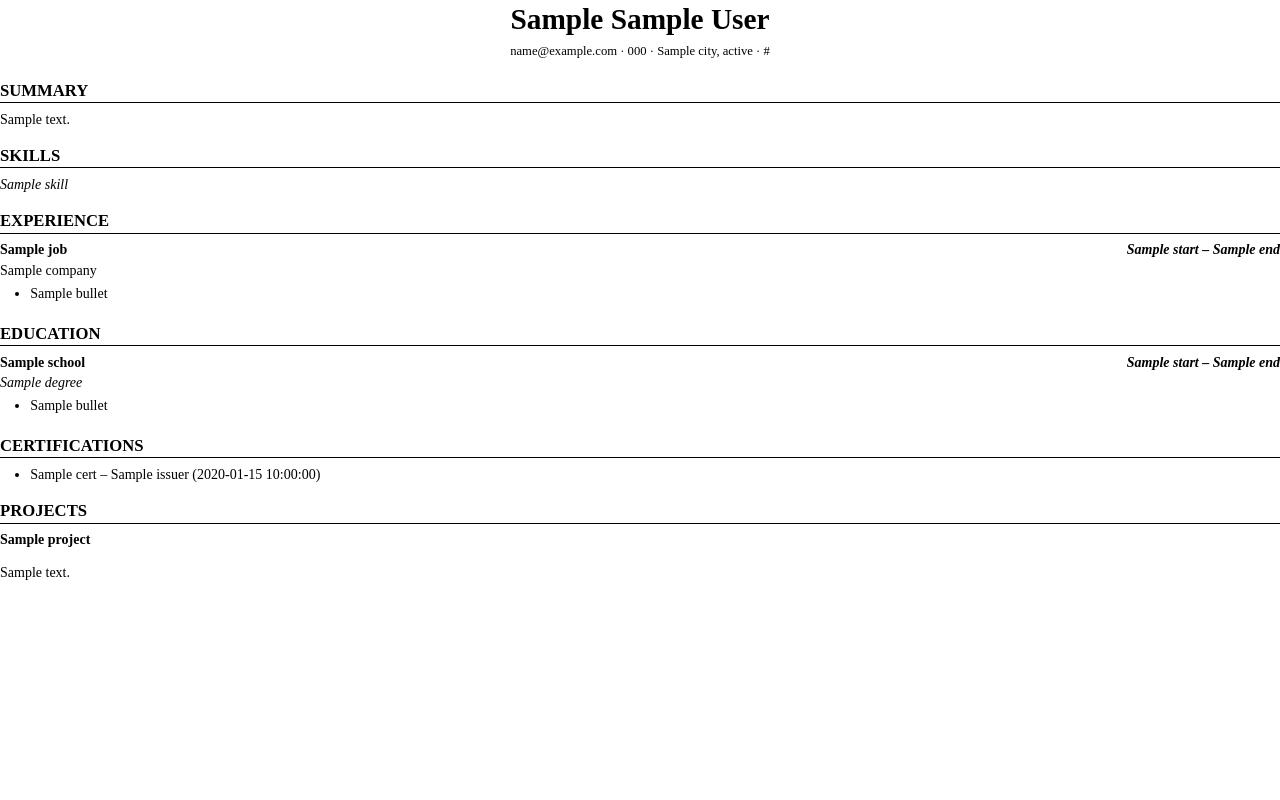
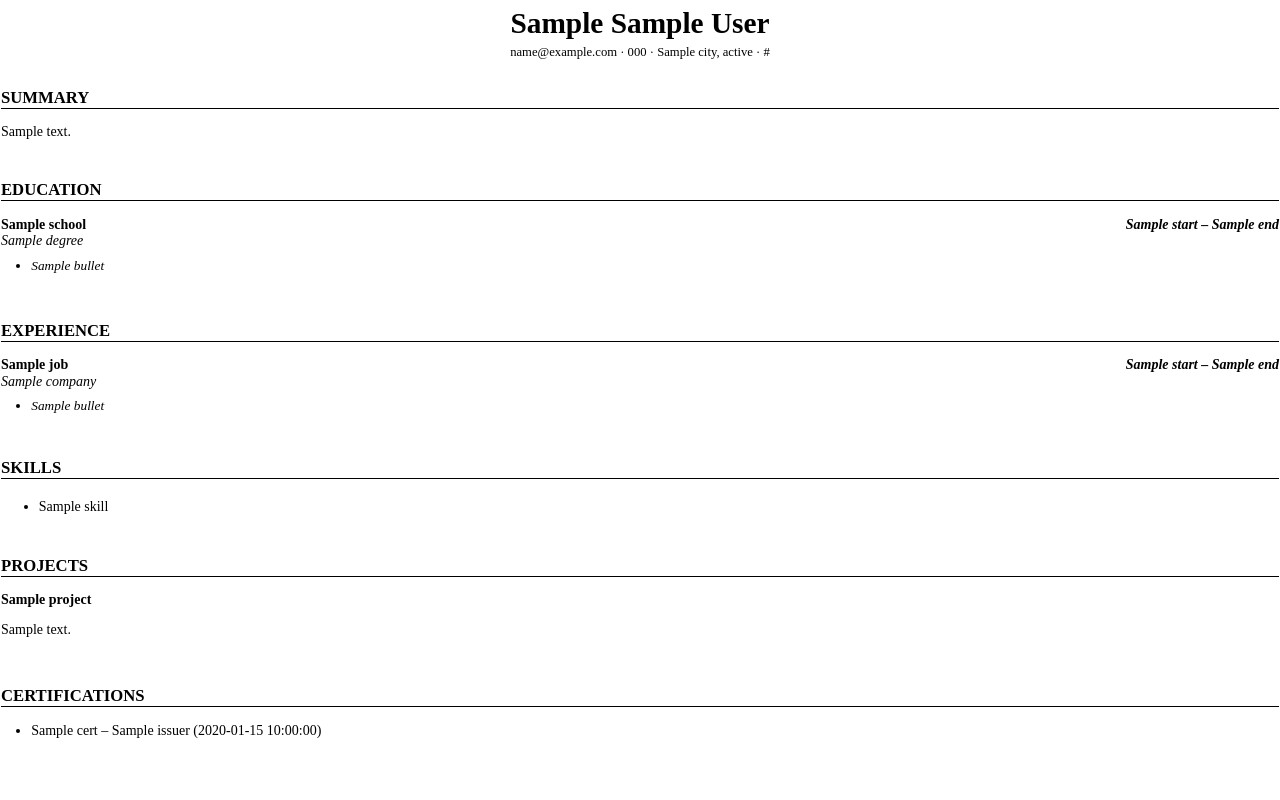
Before and after one commit to moisesxtian/Vitae, a Python web app: template backend/templates/harvard_resume.html in a window 1280 px wide. Run offline with Jinja, Linux system fonts and the light colour scheme; the template is opened without the code that fills it: most values are stand-ins (such as "Sample title", 1, 10 or a date in 2020).

Commit message:
Fixed Dynamic Spacing Based on Contents | Fixed Resume Format| Added a logic that counts the items

```diff
--- a/backend/templates/harvard_resume.html
+++ b/backend/templates/harvard_resume.html
@@ -6,137 +6,135 @@
   <style>
     @page {
       size: A4;
-    margin: 1.5cm; /* Slightly reduced margin */
+      margin: 1.5cm;
     }
 
     html, body {
       margin: 0;
       padding: 0;
       font-family: "Times New Roman", serif;
-    font-size: 10.5pt; /* Slightly smaller base font size */
-    line-height: 1.35; /* Slightly tighter line height */
+      font-size: 10.5pt;
+      line-height: 1.2;
       color: #000;
-    overflow-wrap: break-word;
-    word-break: break-word;
-    max-width: 100%;
-    overflow-x: hidden;
-    height: 100%;
-    box-sizing: border-box;
-  }
-
-  body {
-    display: flex;
-    flex-direction: column;
       height: 100%;
     }
 
-  header {
+    table.layout {
+      width: 100%;
+      height: 100%;
+      border-collapse: collapse;
+      table-layout: fixed;
+    }
+    .mb-2{
+      margin-bottom: 0.25cm;
+    }
+
+    /* Dynamic spacing based on density */
+    table.super_sparse .section { padding-bottom: 3cm; }
+    table.sparse .section { padding-bottom: 1.5cm; }
+    table.medium .section { padding-bottom: 1cm; }
+    table.dense .section { padding-bottom: 0.5cm; }
+    table.dense .section { padding-bottom: 0.0cm; }
+
+    header, footer {
       text-align: center;
-    margin-bottom: 0.15cm; /* Reduced margin for tighter space below personal info */
     }
 
     header h1 {
-    font-size: 22pt; /* Slightly smaller header font size */
+      font-size: 22pt;
       margin: 0;
       font-weight: bold;
     }
 
     header p {
-    font-size: 9.5pt; /* Slightly smaller contact info font size */
-    margin: 0.1cm 0 0; /* Reduced margin */
-  }
-
-  section {
-    margin-bottom: 0.4cm; /* Reduced section margin */
-    page-break-inside: avoid;
+      font-size: 9.5pt;
+      margin: 0.1cm 0 0;
     }
 
     section h2 {
-    font-size: 12.5pt; /* Slightly smaller section heading font size */
+      font-size: 12.5pt;
       font-weight: bold;
       border-bottom: 1px solid #000;
-    margin-bottom: 0.2cm;
       text-transform: uppercase;
+      margin-bottom: 0.4cm;
     }
+    .item-bullets{
+      font-size: 10pt;
+      font-style: italic;
 
-  .summary p {
-    margin: 0;
-    white-space: normal;
+    }
+    .summary p, ul li, .projects p {
+      margin: 0.15cm 0;
+    }
+    .summary p{
+      word-wrap: break-word;
+      overflow-wrap: break-word;
     }
 
     .flexed {
       display: flex;
       justify-content: space-between;
       font-weight: bold;
-    gap: 0.15cm; /* Slightly smaller gap */
-    word-break: break-word; /* Ensure words break within the container */
     }
 
     .flexed .title-group {
-    /* New container for title and company/school */
-    flex: 1; /* Allows it to take up available space */
-    min-width: 0; /* Prevents overflow with long content */
+      flex: 1;
+      min-width: 0;
     }
 
     .flexed .title-group .title {
-    display: block; /* Forces title onto its own line */
+      display: block;
     }
 
     .flexed .title-group .sub-title {
-    display: block; /* Forces company/school onto its own line */
-    font-weight: normal; /* Company/school name can be regular weight */
-    margin-top: 0.05cm; /* Small space between title and company/school */
+      display: block;
+      font-weight:lighter;
+      font-style: italic;
+      font-size: 11;
     }
 
     .flexed .dates {
       font-style: italic;
-    text-align: right;
-    flex-shrink: 0; /* Prevents dates from shrinking */
-    flex-grow: 0; /* Prevents dates from growing */
-    white-space: nowrap; /* Ensures dates stay on a single line */
-    margin-left: 0.5cm; /* Added margin to push dates away from title */
+      white-space: nowrap;
+      margin-left: 0.5cm;
     }
-.mb-2 {
-  margin-bottom: 0.5cm; /* Increased space between individual experience/education items */
-}
+
     ul {
-    margin: 3pt 0 0 0.8cm; /* Slightly reduced indent */
+      margin: 0.2cm 0 0 0.8cm;
       padding: 0;
     }
 
     ul li {
-    margin-bottom: 1pt; /* Tighter list item spacing */
       white-space: normal;
     }
 
     .skills ul {
       margin: 0;
+      margin-left: 1cm;
       padding: 0;
-    list-style: none;
-    columns: {{ 3 if data.skills|length > 8 else 2 }};
-    column-gap: 0.8cm; /* Reduced column gap */
-    width: 100%;
-    max-width: 100%;
-    word-break: break-word;
+      display: grid;
+      grid-template-columns: repeat(
+      {{
+              1 if data.skills|length <= 2 else
+              2 if data.skills|length <= 4 else
+              3 if data.skills|length <= 6 else 4
+            }},
+        1fr
+      );
     }
 
-  .skills ul li {
-    font-size: 10.5pt; /* Match base font size */
-    font-style: italic;
-    margin-bottom: 3pt; /* Slightly tighter skill item spacing */
-    break-inside: avoid;
-  }
 
     footer {
-    margin-top: 0.8cm; /* Reduced margin */
-    font-size: 8.5pt; /* Slightly smaller footer font size */
+      font-size: 8pt;
       color: #666;
-    text-align: center;
+      padding-top: 1cm;
     }
   </style>
-
 </head>
 <body>
+  <table class="layout {{ data.resume_density }}">
+    <tr>
+      <td class>
         <header>
           <h1>{{ data.firstName }}{% if data.middleInitial %} {{ data.middleInitial }}{% endif %} {{ data.lastName }}</h1>
           <p>
@@ -149,59 +147,26 @@
             {% if data.linkedin %} · {{ data.linkedin }}{% endif %}
           </p>
         </header>
+      </td>
+    </tr>
 
-  <main>
     {% if data.summary %}
+    <tr>
+      <td class="section">
         <section class="summary">
           <h2>Summary</h2>
           <p>{{ data.summary }}</p>
         </section>
-    {% endif %}
-
-    {% if data.skills %}
-    <section class="skills">
-      <h2>Skills</h2>
-      <ul>
-        {% for skill in data.skills %}
-        <li>{{ skill }}</li>
-        {% endfor %}
-      </ul>
-    </section>
-    {% endif %}
-
-    {% if data.experience %}
-    <section>
-      <h2>Experience</h2>
-      {% for job in data.experience %}
-      {% if job.jobtitle or job.company %}
-      <div class="mb-2">
-        <div class="flexed">
-          <span class="title-group">
-            <span class="title">{{ job.jobtitle }}</span>
-            {% if job.company %}
-            <span class="sub-title">{{ job.company }}</span>
-            {% endif %}
-          </span>
-          <span class="dates">{{ job.start }} – {{ "Present" if job.present else job.end }}</span>
-        </div>
-        {% if job.bullets %}
-        <ul>
-          {% for bullet in job.bullets %}
-          <li>{{ bullet }}</li>
-          {% endfor %}
-        </ul>
-        {% endif %}
-      </div>
-      {% endif %}
-      {% endfor %}
-    </section>
+      </td>
+    </tr>
     {% endif %}
 
     {% if data.education %}
+    <tr>
+      <td class="section">
         <section>
           <h2>Education</h2>
           {% for edu in data.education %}
-      {% if edu.school or edu.degree or edu.field %}
           <div class="mb-2">
             <div class="flexed">
               <span class="title-group">
@@ -223,30 +188,67 @@
               <span class="dates">{{ edu.start }} – {{ "Present" if edu.present else edu.end }}</span>
             </div>
             {% if edu.bullets %}
-        <ul>
+            <ul class="item-bullets">
               {% for bullet in edu.bullets %}
               <li>{{ bullet }}</li>
               {% endfor %}
             </ul>
             {% endif %}
           </div>
-      {% endif %}
           {% endfor %}
         </section>
+      </td>
+    </tr>
     {% endif %}
 
-    {% if data.certifications %}
+    {% if data.experience %}
+    <tr>
+      <td class="section">
         <section>
-      <h2>Certifications</h2>
+          <h2>Experience</h2>
+          {% for job in data.experience %}
+          <div class="mb-2">
+            <div class="flexed">
+              <span class="title-group">
+                <span class="title">{{ job.jobtitle }}</span>
+                {% if job.company %}
+                <span class="sub-title">{{ job.company }}</span>
+                {% endif %}
+              </span>
+              <span class="dates">{{ job.start }} – {{ "Present" if job.present else job.end }}</span>
+            </div>
+            {% if job.bullets %}
+            <ul class="item-bullets">
+              {% for bullet in job.bullets %}
+              <li>{{ bullet }}</li>
+              {% endfor %}
+            </ul>
+            {% endif %}
+          </div>
+          {% endfor %}
+        </section>
+      </td>
+    </tr>
+    {% endif %}
+
+    {% if data.skills %}
+    <tr>
+      <td class="section">
+        <section class="skills">
+          <h2>Skills</h2>
           <ul>
-        {% for cert in data.certifications %}
-        <li>{{ cert.name }}{% if cert.issuer %} – {{ cert.issuer }}{% endif %}{% if cert.date %} ({{ cert.date }}){% endif %}</li>
+            {% for skill in data.skills %}
+            <li>{{ skill }}</li>
             {% endfor %}
           </ul>
         </section>
+      </td>
+    </tr>
     {% endif %}
 
     {% if data.projects %}
+    <tr>
+      <td class="section">
         <section>
           <h2>Projects</h2>
           {% for p in data.projects %}
@@ -258,8 +260,32 @@
           </div>
           {% endfor %}
         </section>
+      </td>
+    </tr>
     {% endif %}
-  </main>
 
+    {% if data.certifications %}
+    <tr>
+      <td class="section">
+        <section>
+          <h2>Certifications</h2>
+          <ul>
+            {% for cert in data.certifications %}
+            <li>{{ cert.name }}{% if cert.issuer %} – {{ cert.issuer }}{% endif %}{% if cert.date %} ({{ cert.date }}){% endif %}</li>
+            {% endfor %}
+          </ul>
+        </section>
+      </td>
+    </tr>
+    {% endif %}
+
+    <tr>
+      <td class="section">
+        <footer>
+          <!-- Optional footer -->
+        </footer>
+      </td>
+    </tr>
+  </table>
 </body>
 </html>
```
Also changed, not shown: backend/controllers/resumeController.py (+68 -15 lines). Lines whose indentation alone changed are shown as unchanged.
